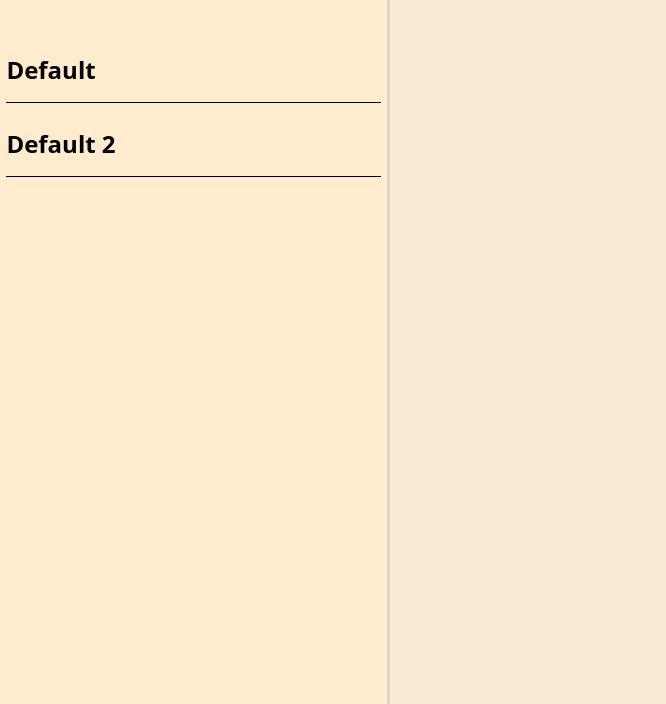
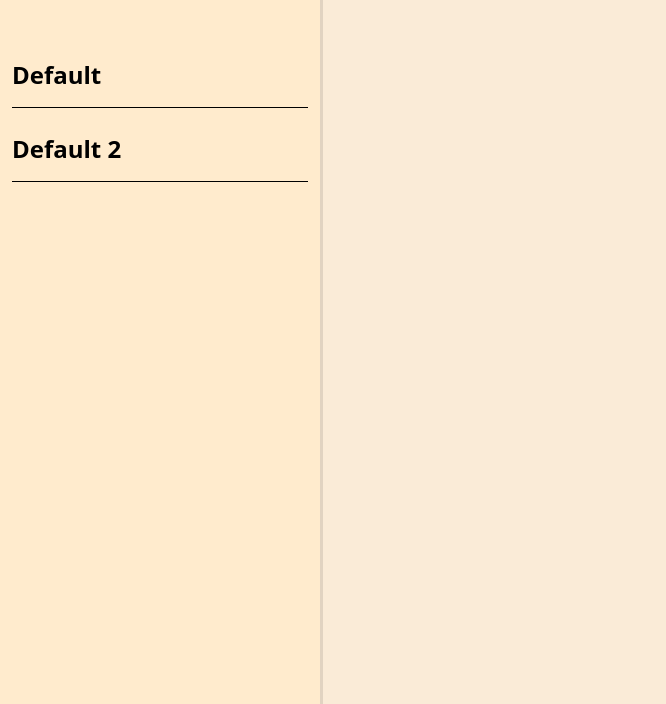
Before and after one commit to Keonity/odin-todo, a website built with webpack: page src/index.html in a window 1280 px wide. Shown: the part 96-800 px from the top of the page, without its empty margins (0-666 px from the left). Built offline with nearby package versions, Linux system fonts and the light colour scheme.

Commit message:
Fixed CSS styling to align elements with each other.

```diff
--- a/src/styles.css
+++ b/src/styles.css
@@ -15,7 +15,8 @@ body {
 #projectContainer {
     height: 100%;
     width: 100%;
-    display: flex;
+    display: grid;
+    grid-template-columns: 1fr 3fr;
 }
 
 #sidebarContainer {
@@ -24,16 +25,14 @@ body {
     z-index: 1;
     flex-direction: column;
     align-content: flex-start;
-    flex-grow: 1;
     background-color: blanchedalmond;
-    padding: 0.5%;
+    padding: 3.75%;
     box-shadow: 3px 0px rgba(0, 0, 0, 0.1);
 }
 
 #toDoContainer {
     display: flex;
     flex-wrap: wrap;
-    flex-grow: 4;
     align-content: flex-start;
     gap: 2.5%;
     background-color: antiquewhite;
```
